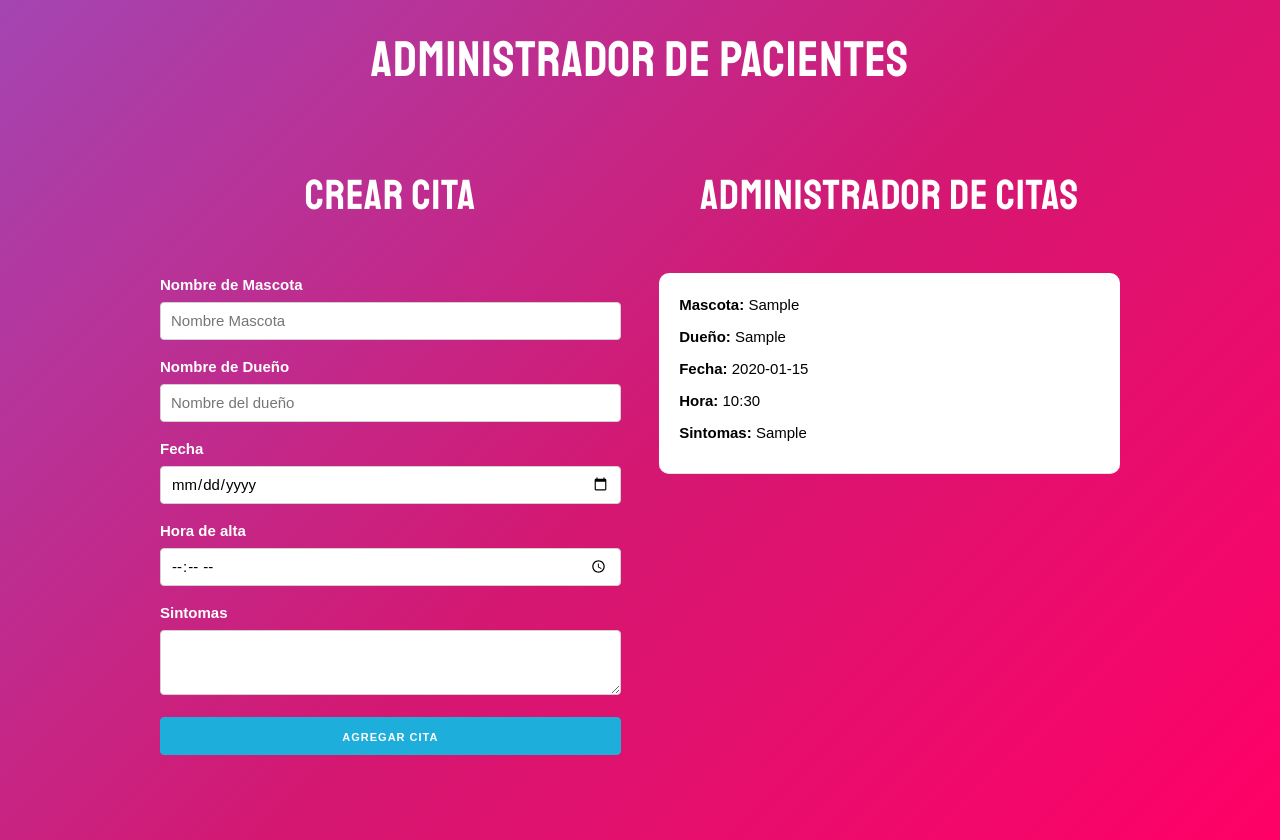
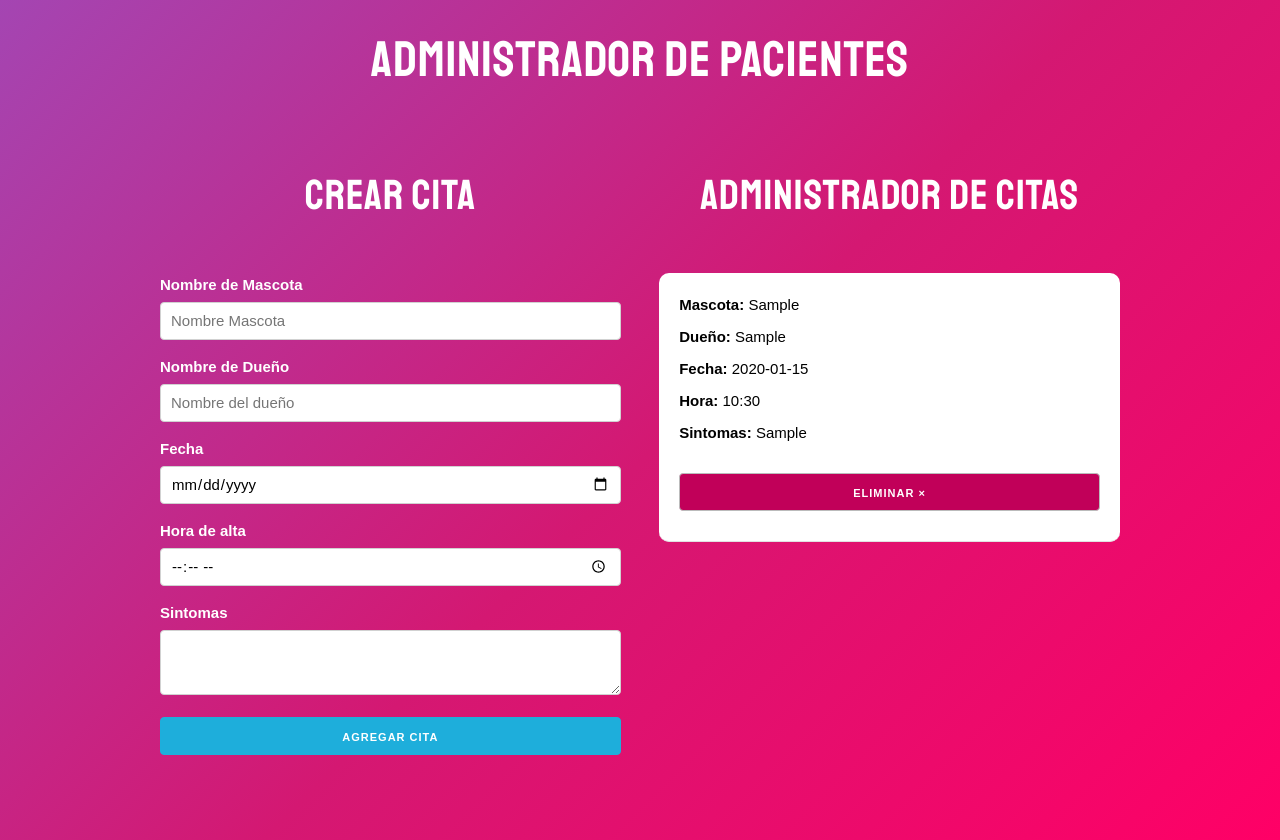
Before and after one commit to MauricioGarcia12/Patients-Administrator, a React (Create React App) app: page / in a window 1280 px wide. Both pictures are taken after typing "Sample", "Sample", "2020-01-15", "10:30", "Sample" into the empty fields and a click on the button "AGREGAR CITA". Built offline with nearby package versions, Linux system fonts and the light colour scheme.

Commit message:
Eliminando Citas

```diff
--- a/src/App.js
+++ b/src/App.js
@@ -10,6 +10,13 @@ function App() {
   const crearCita = cita =>{
     guardarCitas([...citas,cita])
   }
+
+  //FUNCION QUE ELIMINA UNA CITA POR SU ID
+  const eliminarCita = id=>{
+    const nuevaCitas= citas.filter(cita => cita.id !== id);
+    guardarCitas(nuevaCitas)
+  }
+
 
   return (
     <Fragment>
@@ -27,7 +34,7 @@ function App() {
                 <Cita
                   key={cita.id}
                   cita={cita}
-
+                  eliminarCita={eliminarCita}
                 />
                 ))}
           </div>
--- a/src/componets/Cita.jsx
+++ b/src/componets/Cita.jsx
@@ -1,13 +1,16 @@
 import React from 'react';
-const Cita = ({cita}) => (
+const Cita = ({cita,eliminarCita}) => (
     <div className='cita'>
         <p>Mascota: <span>{cita.mascota}</span></p>
         <p>Dueño: <span>{cita.propietario}</span></p>
         <p>Fecha: <span>{cita.fecha}</span></p>
         <p>Hora: <span>{cita.hora}</span></p>
         <p>Sintomas: <span>{cita.sintomas}</span></p>
+
+        <button
+            className='button eliminar u-full-width'
+            onClick={() => eliminarCita(cita.id)}
+        >Eliminar &times;</button>
     </div>
   );
-
-
 export default Cita;
```
